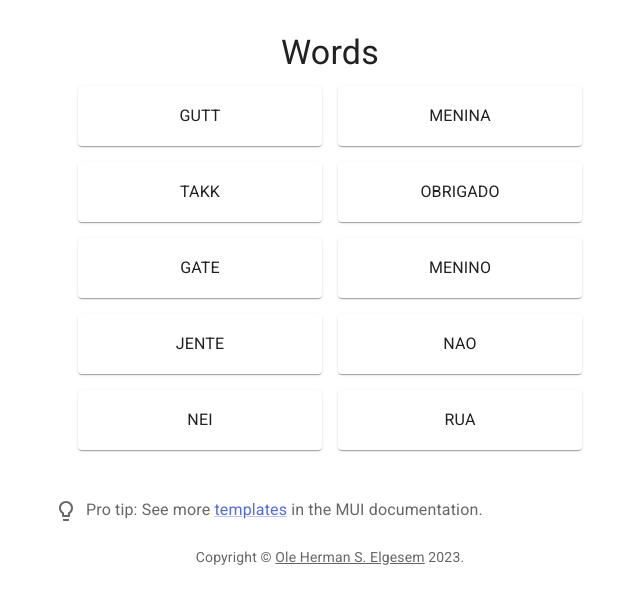
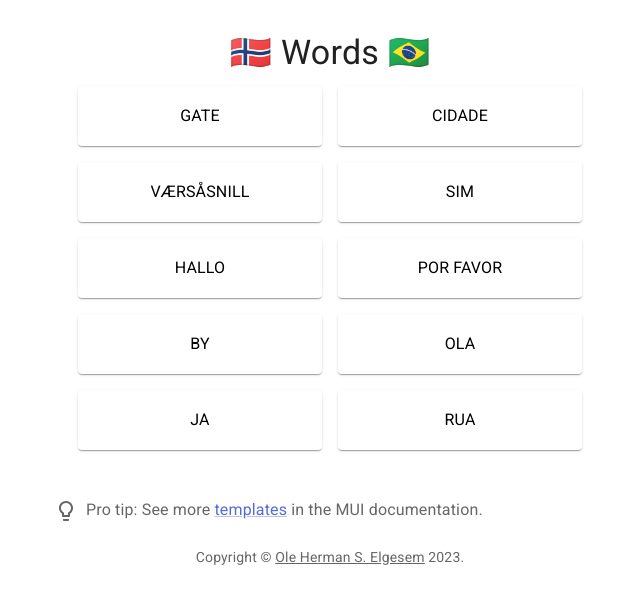
Before and after one commit to olehermanse/marina, a React (Vite) app: page / in a window 1280 px wide. Shown: the top 604 px of the page, without its empty margins (310-950 px from the left). Built offline with nearby package versions, Linux system fonts and the light colour scheme.

Commit message:
Working guessing and loading new words
Signed-off-by: Ole Herman Schumacher Elgesem <ole@northern.tech>

```diff
--- a/index.html
+++ b/index.html
@@ -12,7 +12,7 @@
       href="https://fonts.googleapis.com/icon?family=Material+Icons"
     />
     <meta name="viewport" content="width=device-width, initial-scale=1.0" />
-    <title>Words</title>
+    <title>🇳🇴 Words 🇧🇷</title>
   </head>
   <body>
     <div id="root"></div>
--- a/src/App.tsx
+++ b/src/App.tsx
@@ -28,72 +28,111 @@ function shuffleArray(array: any[]) {
   }
 }
 
-const dictionary = [
-  ["jente", "menina"],
-  ["gutt", "menino"],
-  ["mann", "homem"],
-  ["kvinne", "mulher"],
-  ["gate", "rua"],
-  ["by", "cidade"],
-  ["hei", "oi"],
-  ["hallo", "ola"],
-  ["ja", "sim"],
-  ["nei", "nao"],
-  ["takk", "obrigado"],
-  ["værsåsnill", "por favor"],
-  ["klatre", "escalar"],
-  ["løpe", "correr"],
-  ["og", "e"],
-  ["eller", "ou"],
-  ["han", "ele"],
-  ["hun", "ela"],
-  ["kjæreste", "namorado/a"],
-];
+const dictionary = {
+  jente: "menina",
+  gutt: "menino",
+  mann: "homem",
+  kvinne: "mulher",
+  gate: "rua",
+  by: "cidade",
+  hei: "oi",
+  hallo: "ola",
+  ja: "sim",
+  nei: "nao",
+  takk: "obrigado",
+  værsåsnill: "por favor",
+  klatre: "escalar",
+  løpe: "correr",
+  og: "e",
+  eller: "ou",
+  han: "ele",
+  hun: "ela",
+  kjæreste: "namorado/a",
+};
 
-shuffleArray(dictionary);
-
-export default function App() {
-  let pairs = dictionary.slice(0, 5);
-  let solutions = {};
+function getNewWords() {
+  let pairs = Object.entries(dictionary);
+  shuffleArray(pairs);
+  let selection = pairs.slice(0, 5);
   let no: string[] = [];
   let pt: string[] = [];
-  for (let pair of pairs) {
+  for (let pair of selection) {
     let a = pair[0].toUpperCase();
     let b = pair[1].toUpperCase();
-    solutions[a] = b;
     no.push(a);
     pt.push(b);
   }
   shuffleArray(no);
   shuffleArray(pt);
+  return [...no, ...pt];
+}
 
-  const [highlights, setHighlights] = useState(Array(10).fill(false));
-  const [words, setWords] = useState([...no, ...pt]);
+export default function App() {
+  const [buttonStates, setButtonStates] = useState(Array(10).fill(""));
+  const [words, setWords] = useState(getNewWords());
 
   function leftSideClicked() {
-    return highlights.slice(0, 5).some((e) => e === true);
+    return buttonStates.slice(0, 5).some((e) => e === "highlighted");
   }
 
   function rightSideClicked() {
-    return highlights.slice(5, 10).some((e) => e === true);
+    return buttonStates.slice(5, 10).some((e) => e === "highlighted");
+  }
+
+  function handleFillNewWords() {
+    setButtonStates(Array(10).fill(""));
+    setWords(getNewWords());
+  }
+
+  function handleBothSidesClicked(i) {
+    const nextButtonStates = buttonStates.slice();
+    nextButtonStates[i] = "highlighted";
+    let indices = [];
+    for (let i = 0; i < nextButtonStates.length; i++) {
+      if (nextButtonStates[i] === "highlighted") {
+        indices.push(i);
+      }
+    }
+    let a = indices[0];
+    let b = indices[1];
+    let correct = dictionary[words[a].toLowerCase()] === words[b].toLowerCase();
+    if (correct) {
+      nextButtonStates[a] = "disabled";
+      nextButtonStates[b] = "disabled";
+    } else {
+      nextButtonStates[a] = "";
+      nextButtonStates[b] = "";
+    }
+    if (nextButtonStates.every((e) => e === "disabled")) {
+      handleFillNewWords();
+      return;
+    }
+    setButtonStates(nextButtonStates);
   }
 
   function handleWordClick(i) {
+    if (buttonStates[i] === "disabled" || buttonStates[i] === "highlighted") {
+      return;
+    }
     if (i < 5 && leftSideClicked()) {
       return;
     }
     if (i >= 5 && rightSideClicked()) {
       return;
     }
-    const nextHighlights = highlights.slice();
-    nextHighlights[i] = true;
-    setHighlights(nextHighlights);
+    if (leftSideClicked() || rightSideClicked()) {
+      handleBothSidesClicked(i);
+      return;
+    }
+    const nextButtonStates = buttonStates.slice();
+    nextButtonStates[i] = "highlighted";
+    setButtonStates(nextButtonStates);
   }
   return (
     <Container maxWidth="sm">
       <Box sx={{ my: 4 }}>
         <Typography align="center" variant="h4" component="h1" gutterBottom>
-          Words
+          🇳🇴 Words 🇧🇷
         </Typography>
         <Container>
           <Stack
@@ -110,35 +149,35 @@ export default function App() {
             >
               <WordCard
                 word={words[0]}
-                highlighted={highlights[0]}
+                buttonState={buttonStates[0]}
                 onWordClick={() => {
                   handleWordClick(0);
                 }}
               ></WordCard>
               <WordCard
                 word={words[1]}
-                highlighted={highlights[1]}
+                buttonState={buttonStates[1]}
                 onWordClick={() => {
                   handleWordClick(1);
                 }}
               ></WordCard>
               <WordCard
                 word={words[2]}
-                highlighted={highlights[2]}
+                buttonState={buttonStates[2]}
                 onWordClick={() => {
                   handleWordClick(2);
                 }}
               ></WordCard>
               <WordCard
                 word={words[3]}
-                highlighted={highlights[3]}
+                buttonState={buttonStates[3]}
                 onWordClick={() => {
                   handleWordClick(3);
                 }}
               ></WordCard>
               <WordCard
                 word={words[4]}
-                highlighted={highlights[4]}
+                buttonState={buttonStates[4]}
                 onWordClick={() => {
                   handleWordClick(4);
                 }}
@@ -152,35 +191,35 @@ export default function App() {
             >
               <WordCard
                 word={words[5]}
-                highlighted={highlights[5]}
+                buttonState={buttonStates[5]}
                 onWordClick={() => {
                   handleWordClick(5);
                 }}
               ></WordCard>
               <WordCard
                 word={words[6]}
-                highlighted={highlights[6]}
+                buttonState={buttonStates[6]}
                 onWordClick={() => {
                   handleWordClick(6);
                 }}
               ></WordCard>
               <WordCard
                 word={words[7]}
-                highlighted={highlights[7]}
+                buttonState={buttonStates[7]}
                 onWordClick={() => {
                   handleWordClick(7);
                 }}
               ></WordCard>
               <WordCard
                 word={words[8]}
-                highlighted={highlights[8]}
+                buttonState={buttonStates[8]}
                 onWordClick={() => {
                   handleWordClick(8);
                 }}
               ></WordCard>
               <WordCard
                 word={words[9]}
-                highlighted={highlights[9]}
+                buttonState={buttonStates[9]}
                 onWordClick={() => {
                   handleWordClick(9);
                 }}
--- a/src/WordCard.tsx
+++ b/src/WordCard.tsx
@@ -1,13 +1,18 @@
 import Paper from "@mui/material/Paper";
 
-export default function WordCard({ word, onWordClick, highlighted }) {
+export default function WordCard({ word, onWordClick, buttonState }) {
   let wordCardStyle = {
     bgcolor: "#ffffff",
+    color: "#000000",
     height: "60px",
     lineHeight: "60px",
   };
-  if (highlighted) {
+  if (buttonState === "highlighted") {
     wordCardStyle.bgcolor = "#7dafff";
+  }
+  if (buttonState === "disabled") {
+    wordCardStyle.bgcolor = "#d2e2fc";
+    wordCardStyle.color = "#919191";
   }
   return (
     <Paper align="center" onClick={onWordClick} sx={wordCardStyle}>
```
